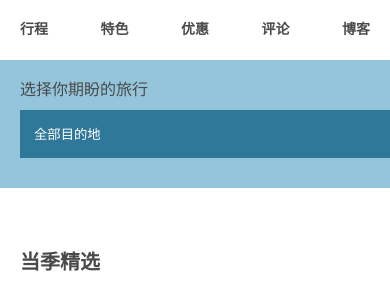
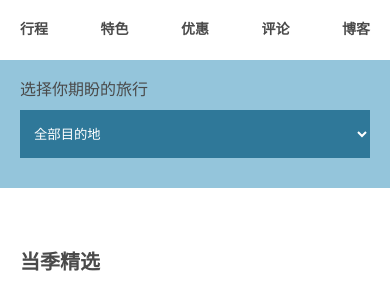
Before and after one commit to ChristyQian/travelPlus-4.0, a PHP site: page /allTrips.html in a window 390 px wide; the page is wider, and only the part inside the window is pictured. Shown: the part 87-387 px from the top of that part. Run offline with PHP 8.4, Linux system fonts and the light colour scheme; some libraries are stand-ins or nearby versions; some web fonts are replaced.

Commit message:
responsive

```diff
--- a/css/allTrips.css
+++ b/css/allTrips.css
@@ -12,3 +12,8 @@
 .destinations select option {
 	height:48px;
 }
+@media screen and (max-width:420px) {
+	.destinations {
+		width:inherit;
+	}
+}
```
